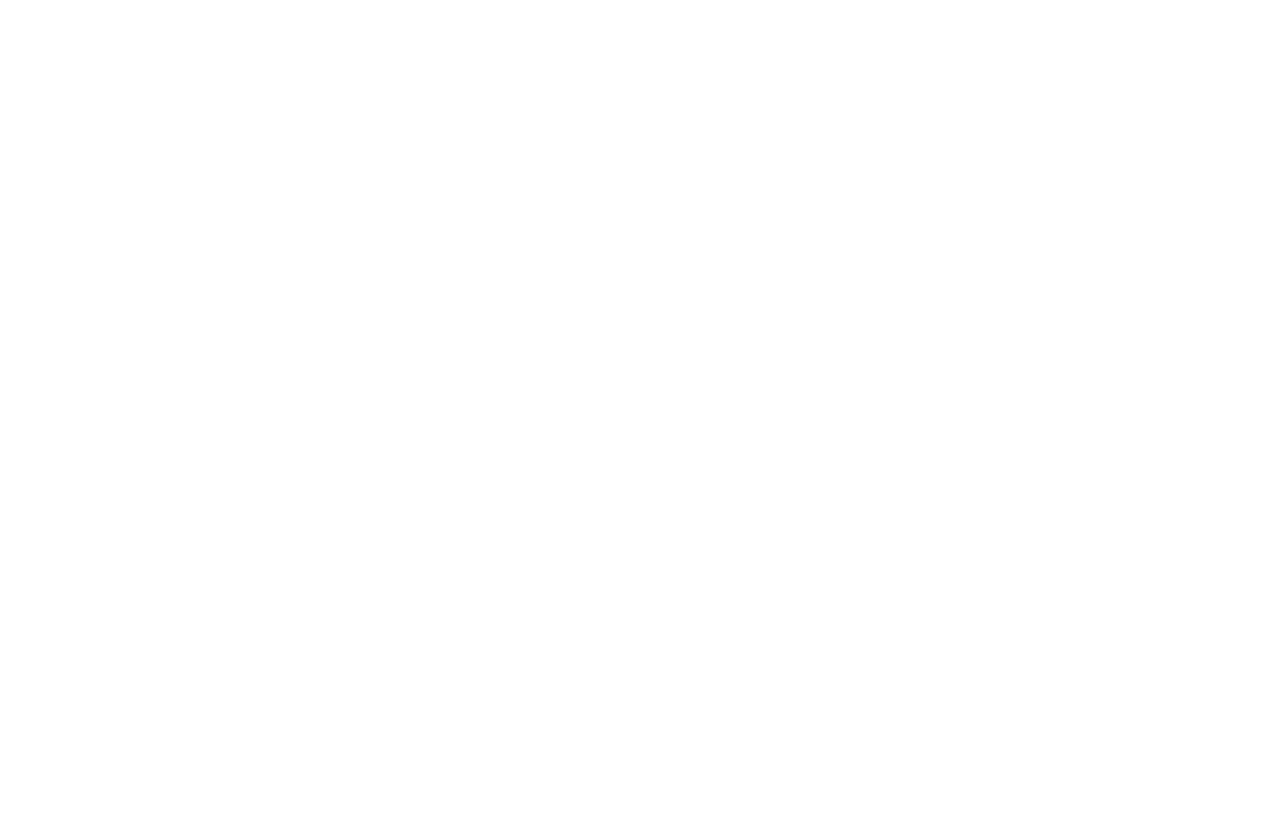
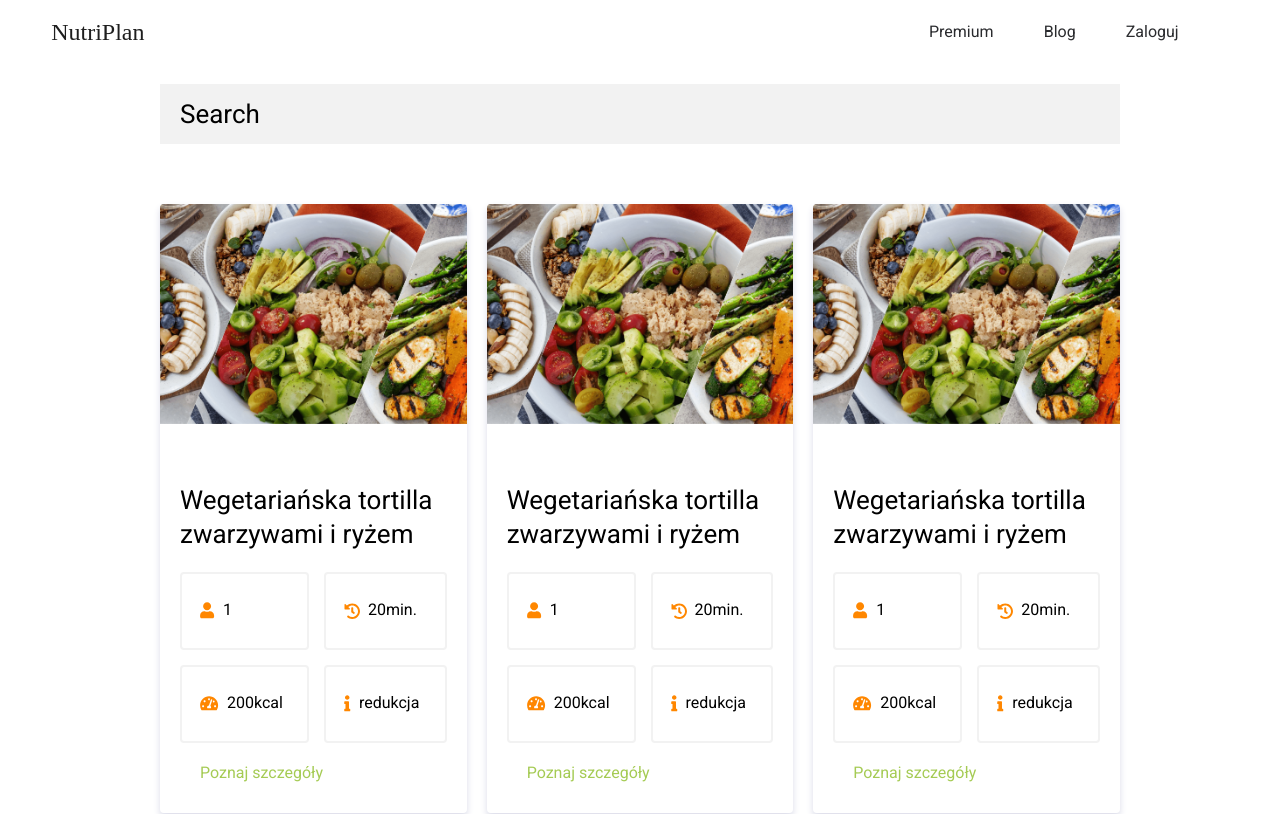
Before and after one commit to inzynieria-oprogramownia/inzynierka-oprogramownia, a React (Vite) app: page /food in a window 1280 px wide. Before the commit this address had no page. Shown: the top 814 px of the page. Built offline with nearby package versions, Linux system fonts and the light colour scheme; a web font is replaced by a local one.

Commit message:
all food page complete

```diff
--- a/src/App.jsx
+++ b/src/App.jsx
@@ -4,6 +4,7 @@
 import LoginPage from './components/pages/LoginPage'
 import BlogPage from './components/pages/BlogPage'
 import FoodPage from './components/pages/FoodPage'
+import AllFoodPage from './components/pages/AllFoodPage'
 
 const App = () => (
   <div className="App">
@@ -13,6 +14,7 @@
         <Route path="premium" element={null} />
         <Route path="blog" element={<BlogPage />} />
         <Route path="login" element={<LoginPage />} />
+        <Route path="/food" element={<AllFoodPage />} />
         <Route path="/food/:id" element={<FoodPage />} />
       </Routes>
     </BrowserRouter>
--- /dev/null
+++ b/src/components/pages/AllFoodPage.jsx
@@ -0,0 +1,35 @@
+import React from 'react'
+import Page from '../parts/Page'
+import RecipeItem from '../parts/RecepieItem'
+import Input from '../parts/Input'
+import '../../styles/allFoodPage.css'
+
+const AllFoodPage = () => {
+  const recepieItemData = {
+    title: 'Wegetariańska tortilla zwarzywami i ryżem',
+    // eslint-disable-next-line prettier/prettier
+    img: 'src\\assets\\welcomePage\\main.png',
+    person: 1,
+    time: '20min.',
+    kcal: '200kcal',
+    option: 'redukcja',
+  }
+  const data = new Array(100).fill().map(() => Math.floor(Math.random() * 100))
+
+  return (
+    <Page>
+      <section className="allFood">
+        <div className="allFood--search">
+          <Input label="Search" />
+        </div>
+        <div className="allFood--wrapper ">
+          {data.map((el) => (
+            <RecipeItem data={recepieItemData} key={el} />
+          ))}
+        </div>
+      </section>
+    </Page>
+  )
+}
+
+export default AllFoodPage
--- /dev/null
+++ b/src/styles/allFoodPage.css
@@ -0,0 +1,13 @@
+.allFood {
+  width: 100%;
+}
+.allFood--wrapper {
+  padding: 20px 160px;
+  display: grid;
+  grid-template-columns: repeat(auto-fit, minmax(300px, 1fr));
+  grid-gap: 20px;
+}
+.allFood--search {
+  margin: 20px 0;
+  padding: 20px 160px;
+}
```
